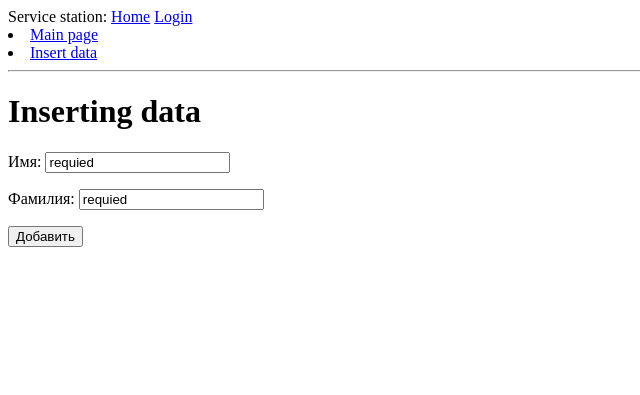
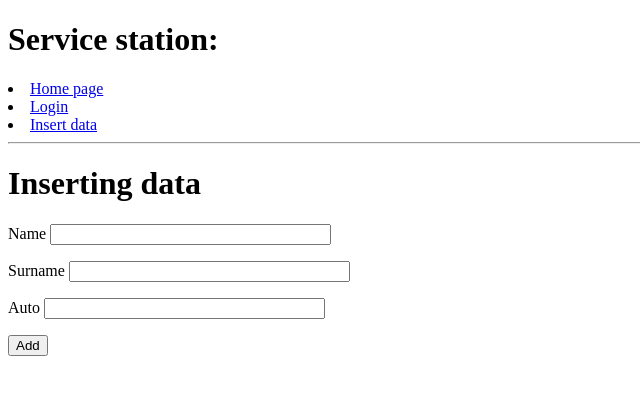
Before and after one commit to XenoProxy/Service-Station-DB, a Flask app: page /insert-data in a window 1280 px wide. Shown: the top 395 px of the page, without its empty margins (0-640 px from the left). Run offline with Flask 2, Linux system fonts and the light colour scheme.

Commit message:
[+] executable forms

```diff
--- a/app/forms.py
+++ b/app/forms.py
@@ -14,4 +14,4 @@ class ClientInsertData(FlaskForm):
     name = StringField("Name", validators=[DataRequired()])
     surname = StringField("Surname", validators=[DataRequired()])
     auto = StringField("Auto", validators=[DataRequired()])
-    submit = SubmitField("Sign In")
+    submit = SubmitField("Add")
--- a/app/routes.py
+++ b/app/routes.py
@@ -30,15 +30,6 @@ def login():
 @app.route("/insert-data", methods=["GET", "POST"])
 def insert_data():
     form = ClientInsertData()
-    try:
-        client = Clients(
-            name=form.form["name"],
-            surname=form.form["surname"],
-            auto=0,
-        )
-        db.session.add(client)
-        db.session.commit()
-    except:
-        db.session.rollback()
-        print("Ошибка добавления в БД")
-    return render_template("insert_data.html", title="Inserting")
+    if form.validate_on_submit():
+        return redirect("/index")
+    return render_template("insert_data.html", title="Inserting", form=form)
--- a/app/templates/base.html
+++ b/app/templates/base.html
@@ -10,12 +10,11 @@
 </head>
 <body>
   <div>
-    Service station:
-    <a href="{{ url_for('index') }}">Home</a>
-    <a href="{{ url_for('login') }}">Login</a>
+      <h1>Service station:</h1>
     </div>
-        <li><a href="{{ url_for('index') }}">Main page</a></li>
-        <li><a href="{{ url_for('register') }}">Insert data</a></li>
+        <li><a href="{{ url_for('index') }}">Home page</a></li>
+        <li><a href="{{ url_for('login') }}">Login</a></li>
+        <li><a href="{{ url_for('insert_data') }}">Insert data</a></li>
         <hr>
         {% with messages = get_flashed_messages() %}
         {% if messages %}
--- a/app/templates/index.html
+++ b/app/templates/index.html
@@ -2,8 +2,5 @@
 {% extends "base.html" %}
 
 {% block content %}
-    <h1>Table structure</h1>
-    {% for data in structure %}
-    <div> <p><b>Fields: </b>{{ data.Field }}</p></div>
-    {% endfor %}
+    <h1>Welcome to the Service Station's control panel</h1>
 {% endblock %}
--- a/app/templates/insert_data.html
+++ b/app/templates/insert_data.html
@@ -3,9 +3,29 @@
 
 {% block content %}
     <h1>Inserting data</h1>
-    <form action="" method="post" class="form-contact">
-    <p><label>Имя: </label> <input type="text" name="name" value="requied"/>
-    <p><label>Фамилия: </label> <input type="text" name="surname" value="requied"/>
-    <p><input type="submit" value="Добавить" />
+    <form action="" method="post" novalidate>
+        {{ form.hidden_tag() }}
+        <p>
+            {{ form.name.label }}
+            {{ form.name(size=32) }}
+            {% for error in form.name.errors %}
+            <span style="color: red;">[{{ error }}]</span>
+            {% endfor %}
+        </p>
+        <p>
+            {{ form.surname.label }}
+            {{ form.surname(size=32) }}
+            {% for error in form.surname.errors %}
+            <span style="color: red;">[{{ error }}]</span>
+            {% endfor %}
+        </p>
+        <p>
+            {{ form.auto.label }}
+            {{ form.auto(size=32) }}
+            {% for error in form.auto.errors %}
+            <span style="color: red;">[{{ error }}]</span>
+            {% endfor %}
+        </p>
+        <p>{{ form.submit() }}</p>
     </form>
 {% endblock %}
```
